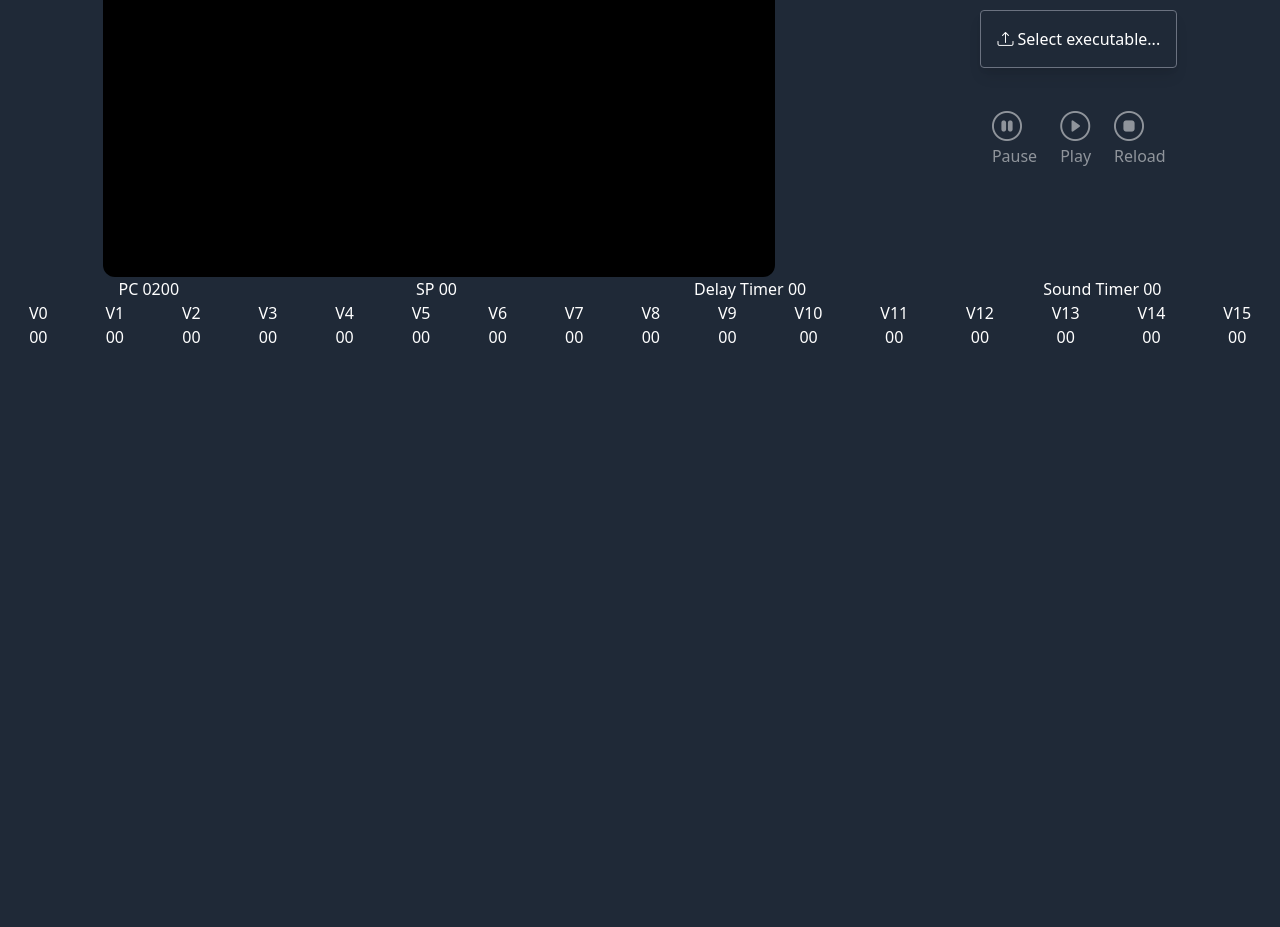
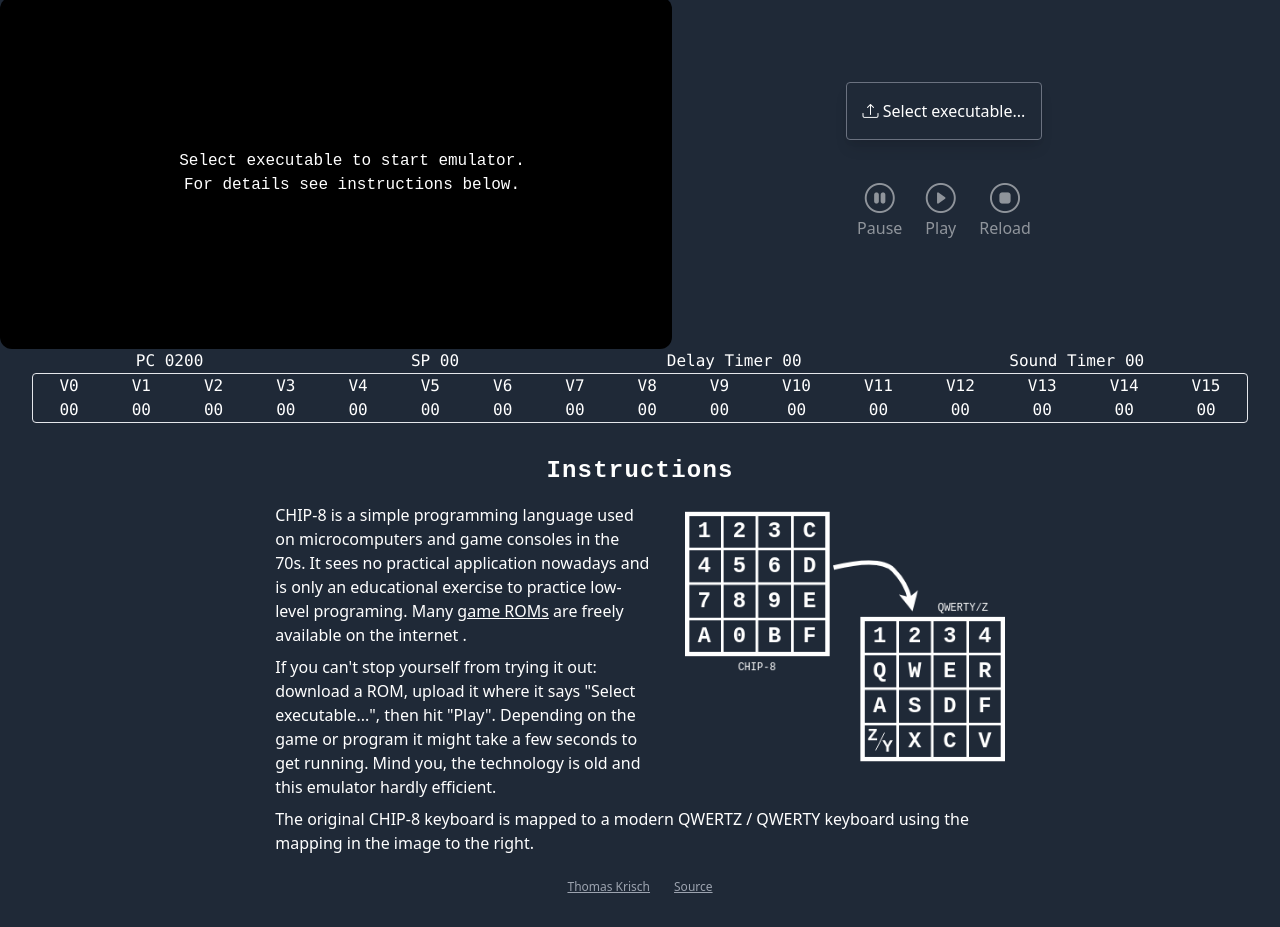
Before and after one commit to kriths/chip8-emulator-web, a website built with webpack: page public/index.html in a window 1280 px wide. Shown: the part 99-1026 px from the top of the page. Before the commit the page ends 800 px from the top, so only its background shows below. Built offline with nearby package versions, Linux system fonts and the light colour scheme; a web font is replaced by a local one.

Commit message:
feat: add website design

```diff
--- a/public/index.html
+++ b/public/index.html
@@ -2,17 +2,38 @@
 <html lang="en">
 <head>
   <meta charset="utf-8">
-  <title>CHIP8 Emulator</title>
+  <meta name="viewport" content="width=device-width, initial-scale=1">
+  <title>CHIP-8 Emulator</title>
+  <link rel="stylesheet" href="https://fonts.cdnfonts.com/css/vtks-morning-rain">
+  <link rel="icon" type="image/svg+xml" href="./favicon.svg">
+
+  <meta name="description" content="Simple CHIP-8 emulator to run your favorito 70s games.">
+  <meta property="og:title" content="CHIP-8 Emulator">
+  <meta property="og:description" content="Simple CHIP-8 emulator to run your favorito 70s games.">
+  <meta property="og:url" content="https://chip8.tkr.sh/">
+  <meta property="og:image" content="https://chip8.tkr.sh/favicon.svg">
+  <meta property="og:image:alt" content="CHIP-8 emulator favicon">
+  <meta property="og:locale" content="en_GB">
+  <meta property="og:type" content="website">
+  <meta name="theme-color" content="#1f2937">
 </head>
-<body class="antialiased bg-gray-800 text-white">
-<h1>CHIP8 Emulator</h1>
-<div class="flex justify-around items-center">
-  <div class="p-4 rounded-xl bg-black">
+<body class="antialiased bg-gray-800 text-white p-8 flex flex-col items-center">
+<h1 class="text-5xl mb-4 font-blocky font-bold tracking-wider">CHIP-8 Emulator</h1>
+
+<!-- Game, grid and controls -->
+<div class="grid grid-cols-2 justify-around items-center justify-items-center w-full">
+  <!-- Game canvas -->
+  <div class="relative p-4 rounded-xl bg-black 2xl:row-span-2">
     <canvas id="screen" width="640" height="320"></canvas>
+    <div id ="canvas-instructions"
+         class="absolute top-0 w-full h-full grid place-items-center text-center font-blocky">
+      <p>Select executable to start emulator.<br />For details see instructions below.</p>
+    </div>
   </div>
 
-  <div class="space-y-10">
-    <div class="flex flex-col items-center space-y-2">
+  <!-- Controls -->
+  <div class="space-y-10 w-auto">
+    <div class="flex flex-col items-center gap-2">
       <label class="p-4 border border-gray-500 cursor-pointer shadow-lg rounded hover:bg-gray-700 transition">
         <i class="bi bi-upload"></i>
         Select executable...
@@ -28,22 +49,23 @@
       </div>
     </div>
     <div class="flex justify-around">
-      <button id="pause" type="button" class="flex flex-col disabled:opacity-50" disabled>
+      <button id="pause" type="button" class="flex flex-col items-center disabled:opacity-50" disabled>
         <i class="bi bi-pause-circle text-3xl"></i>
         <span>Pause</span>
       </button>
-      <button id="play" type="button" class="flex flex-col disabled:opacity-50" disabled>
+      <button id="play" type="button" class="flex flex-col items-center disabled:opacity-50" disabled>
         <i class="bi bi-play-circle text-3xl"></i>
         <span>Play</span>
       ️</button>
-      <button id="reload" type="button" class="flex flex-col disabled:opacity-50" disabled>
+      <button id="reload" type="button" class="flex flex-col items-center disabled:opacity-50" disabled>
         <i class="bi bi-stop-circle text-3xl"></i>
         <span>Reload</span>
         ️</button>
     </div>
   </div>
-</div>
-<div>
+
+  <!-- CPU information and registers -->
+  <div class="col-span-2 2xl:col-span-1 justify-self-stretch font-mono">
     <div class="flex justify-around">
       <div>
         <span>PC</span>
@@ -62,7 +84,9 @@
         <span id="debug-st"></span>
       </div>
     </div>
-  <div class="grid grid-flow-col grid-rows-2 justify-items-center">
+
+    <!-- CPU registers -->
+    <div class="grid grid-flow-col grid-rows-2 justify-items-center border rounded">
       <span>V0</span>
       <span id="debug-reg-0"></span>
       <span>V1</span>
@@ -97,5 +121,32 @@
       <span id="debug-reg-15"></span>
     </div>
   </div>
+</div>
+
+<h2 class="text-2xl mt-8 mb-4 font-blocky font-bold tracking-wider">Instructions</h2>
+<div class="xl:w-3/5 break-words">
+  <img src="./keyboard-mapping.png" alt="keyboard mapping" class="md:float-right ml-8 w-80 h-auto" />
+  <p class="mb-2">
+    CHIP-8 is a simple programming language used on microcomputers and game consoles in the 70s.
+    It sees no practical application nowadays and is only an educational exercise to practice low-level programing.
+    Many <a href="https://www.zophar.net/pdroms/chip8/chip-8-games-pack.html" class="underline">game ROMs</a>
+    are freely available on the internet .
+  </p>
+  <p class="mb-2">
+    If you can't stop yourself from trying it out: download a ROM, upload it where it says "Select executable...",
+    then hit "Play".
+    Depending on the game or program it might take a few seconds to get running.
+    Mind you, the technology is old and this emulator hardly efficient.
+  </p>
+  <p>
+    The original CHIP-8 keyboard is mapped to a modern QWERTZ / QWERTY keyboard using the mapping in the
+    <span class="md:hidden">above</span> image<span class="hidden md:inline"> to the right</span>.
+  </p>
+</div>
+
+<footer class="mt-6 flex gap-6 text-xs text-gray-400">
+  <a class="underline" href="https://tkr.sh/">Thomas Krisch</a>
+  <a class="underline" href="https://github.com/kriths/chip8-emulator-web">Source</a>
+</footer>
 </body>
 </html>
--- a/src/index.ts
+++ b/src/index.ts
@@ -32,6 +32,7 @@ function loadFile() {
     cpu.loadExecutable(data);
     displayLoadStateResult(true);
     $('reload').removeAttribute('disabled');
+    $('canvas-instructions').style.display = 'none';
   };
   fileReader.onerror = () => {
     displayLoadStateResult(false);
--- a/tailwind.config.js
+++ b/tailwind.config.js
@@ -5,7 +5,11 @@ module.exports = {
   ],
   darkMode: false,
   theme: {
-    extend: {},
+    extend: {
+      fontFamily: {
+        blocky: ['vtks morning rain', 'SFMono-Regular', 'monospace'],
+      },
+    },
   },
   variants: {
     extend: {
```
Also changed, not shown: public/favicon.svg (added), public/keyboard-mapping.png (added). Lines whose indentation alone changed are shown as unchanged.
